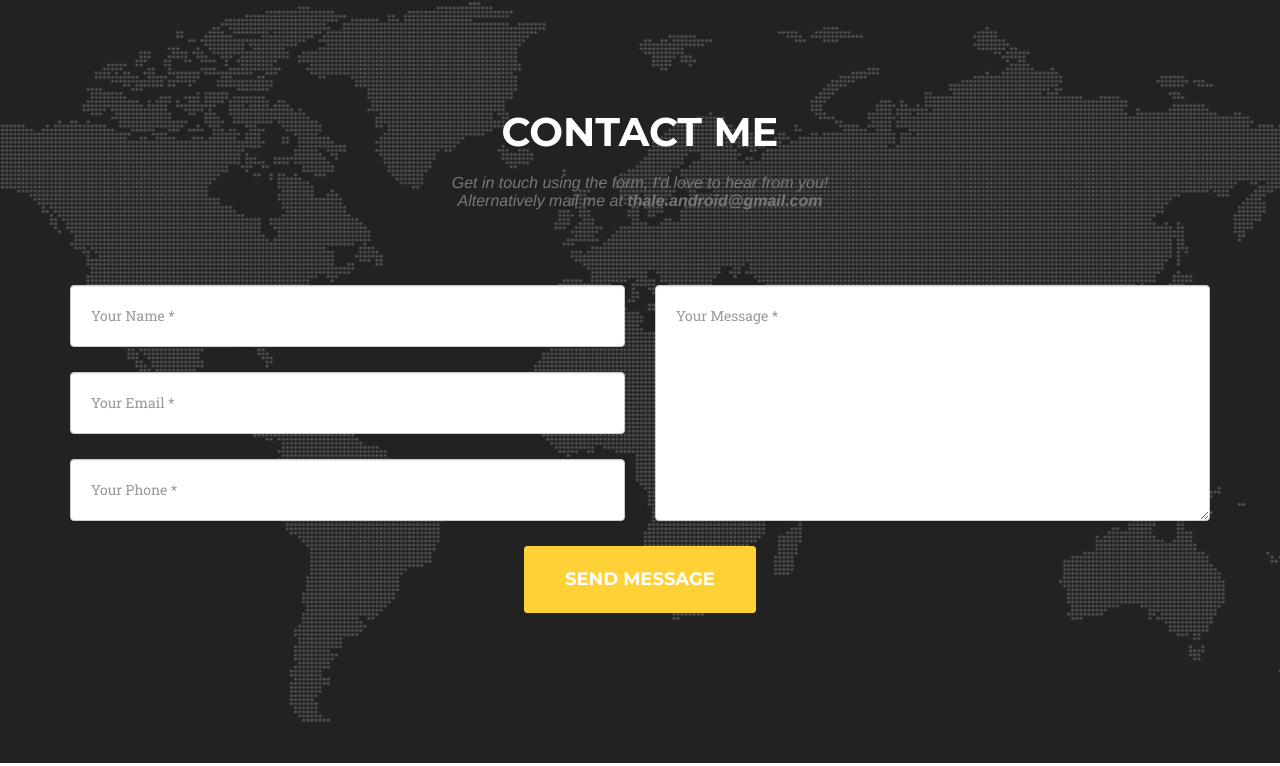
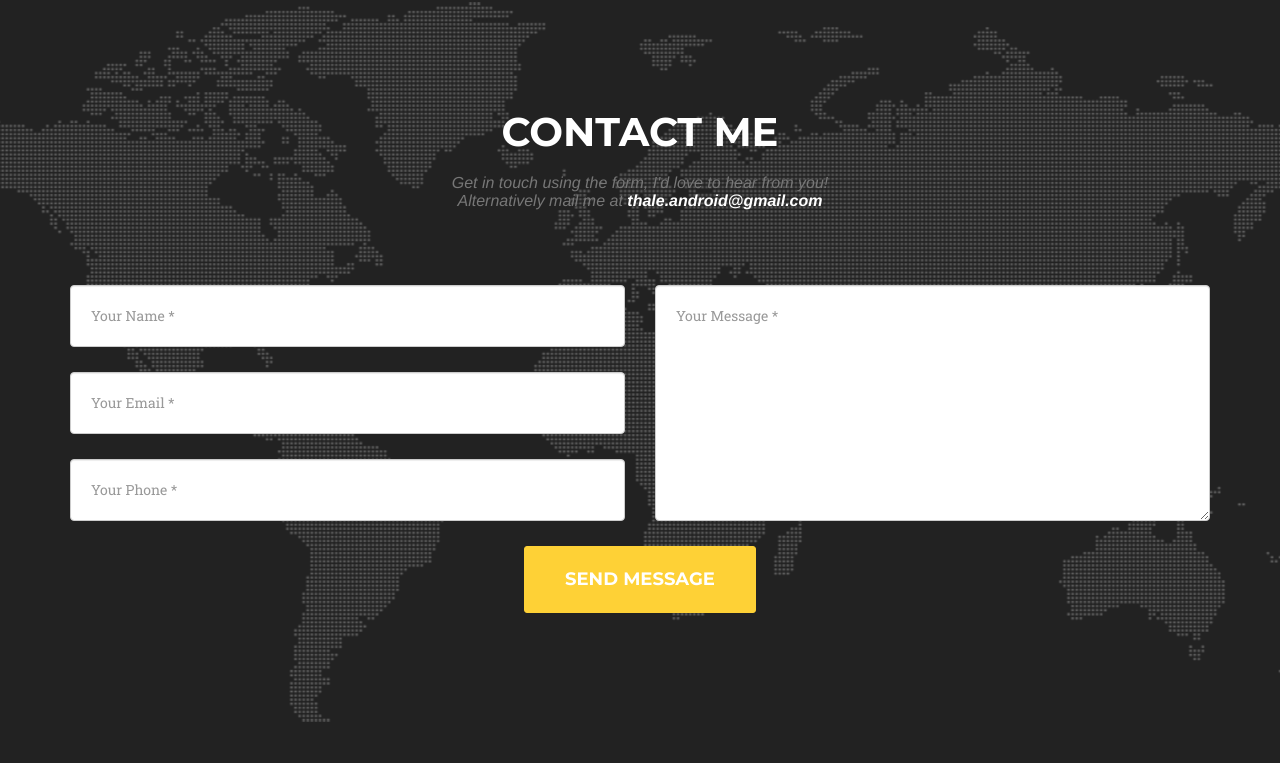
Before and after one commit to ThatTobMate/Basic-Portfolio, a plain HTML site: page index.html in a window 1280 px wide. Shown: the part 5220-5986 px from the top of the page. Drawn offline with nearby package versions, Linux system fonts and the light colour scheme; a web font is replaced by a local one.

Commit message:
email text

```diff
--- a/index.html
+++ b/index.html
@@ -365,7 +365,7 @@
             <div class="row">
                 <div class="col-lg-12 text-center">
                     <h2 class="section-heading">Contact Me</h2>
-                    <h3 class="section-subheading text-muted">Get in touch using the form, I'd love to hear from you! <br> Alternatively mail me at <strong>thale.android@gmail.com</strong></h3>
+                    <h3 class="section-subheading text-muted">Get in touch using the form, I'd love to hear from you! <br> Alternatively mail me at <strong style="color:white">thale.android@gmail.com</strong></h3>
                 </div>
             </div>
             <div class="row">
```
